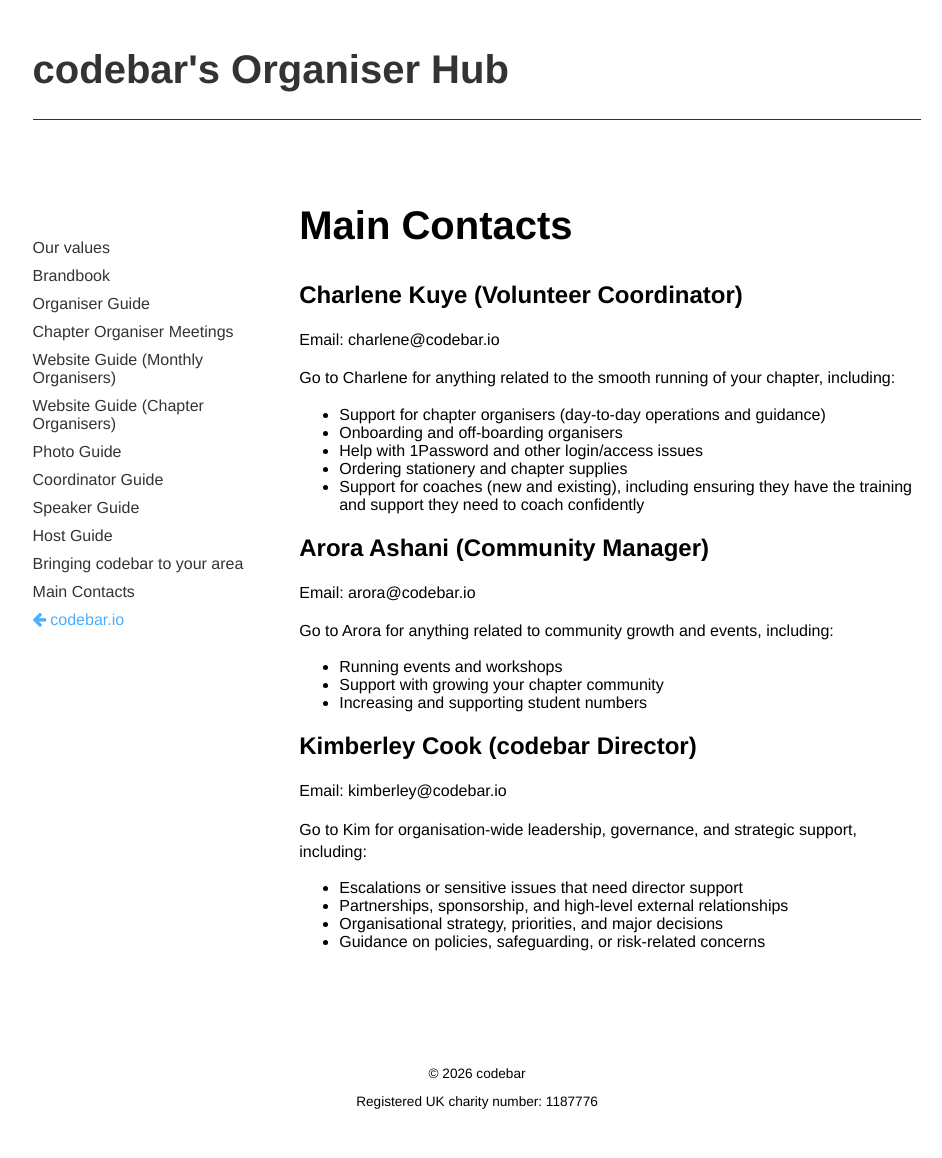
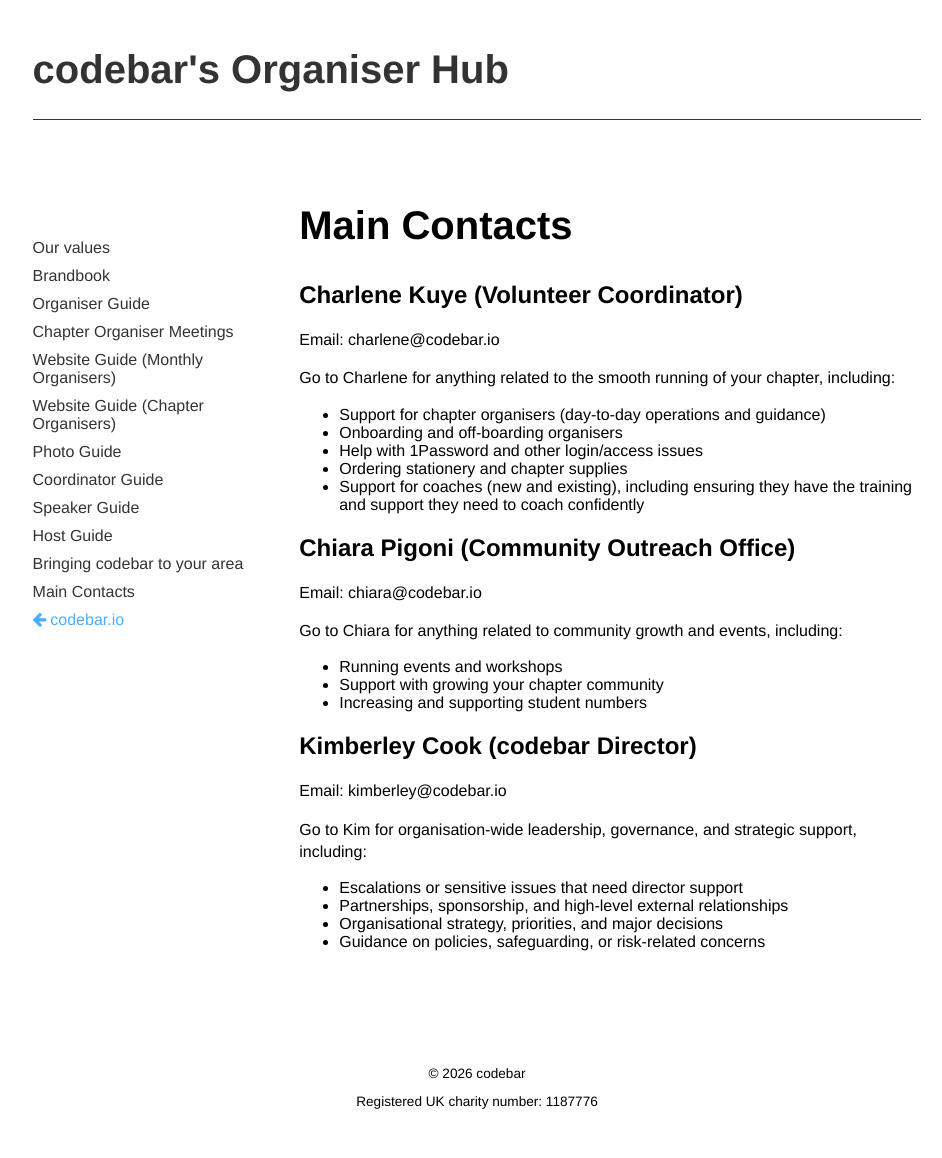
Before and after one commit to codebar/manual, a Jekyll site: the page built from _posts/2025-12-17-main-contacts-who-to-go-to.md, in a window 1280 px wide. Shown: the whole page, without its empty margins (163-1105 px from the left). Built offline with Jekyll 4.4.1, drawn with Linux system fonts in a browser that asks for light colours; nearby versions of some CDN libraries.

Commit message:
add chiara to contact page

```diff
--- a/_posts/2025-12-17-main-contacts-who-to-go-to.md
+++ b/_posts/2025-12-17-main-contacts-who-to-go-to.md
@@ -1,10 +1,11 @@
 ---
 layout: post
-title:  "Main Contacts"
+title: "Main Contacts"
 weight: 110
 ---
 
 ## Charlene Kuye (Volunteer Coordinator)
+
 Email: charlene@codebar.io
 
 Go to Charlene for anything related to the smooth running of your chapter, including:
@@ -15,16 +16,18 @@
 - Ordering stationery and chapter supplies
 - Support for coaches (new and existing), including ensuring they have the training and support they need to coach confidently
 
-## Arora Ashani (Community Manager)
-Email: arora@codebar.io
+## Chiara Pigoni (Community Outreach Office)
 
-Go to Arora for anything related to community growth and events, including:
+Email: chiara@codebar.io
+
+Go to Chiara for anything related to community growth and events, including:
 
 - Running events and workshops
 - Support with growing your chapter community
 - Increasing and supporting student numbers
 
 ## Kimberley Cook (codebar Director)
+
 Email: kimberley@codebar.io
 
 Go to Kim for organisation-wide leadership, governance, and strategic support, including:
```
